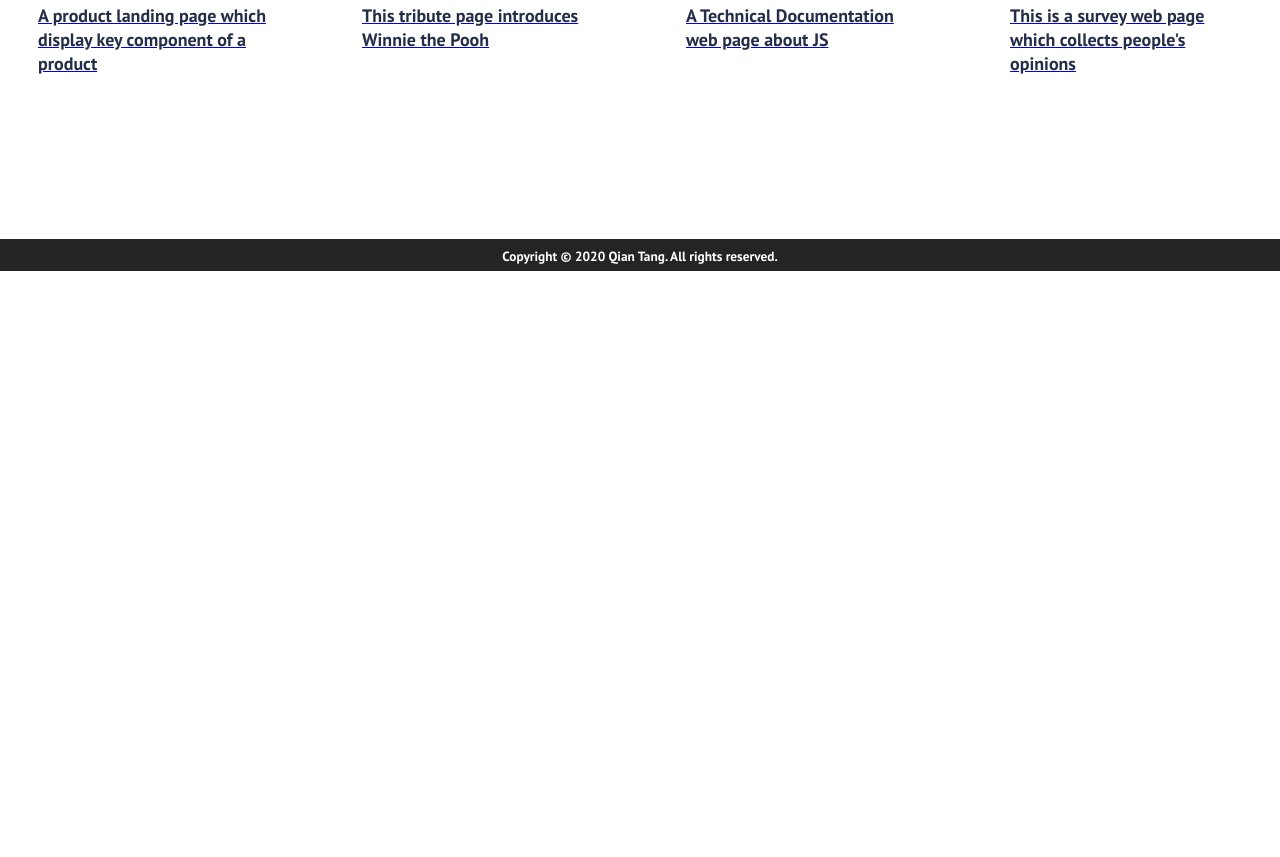
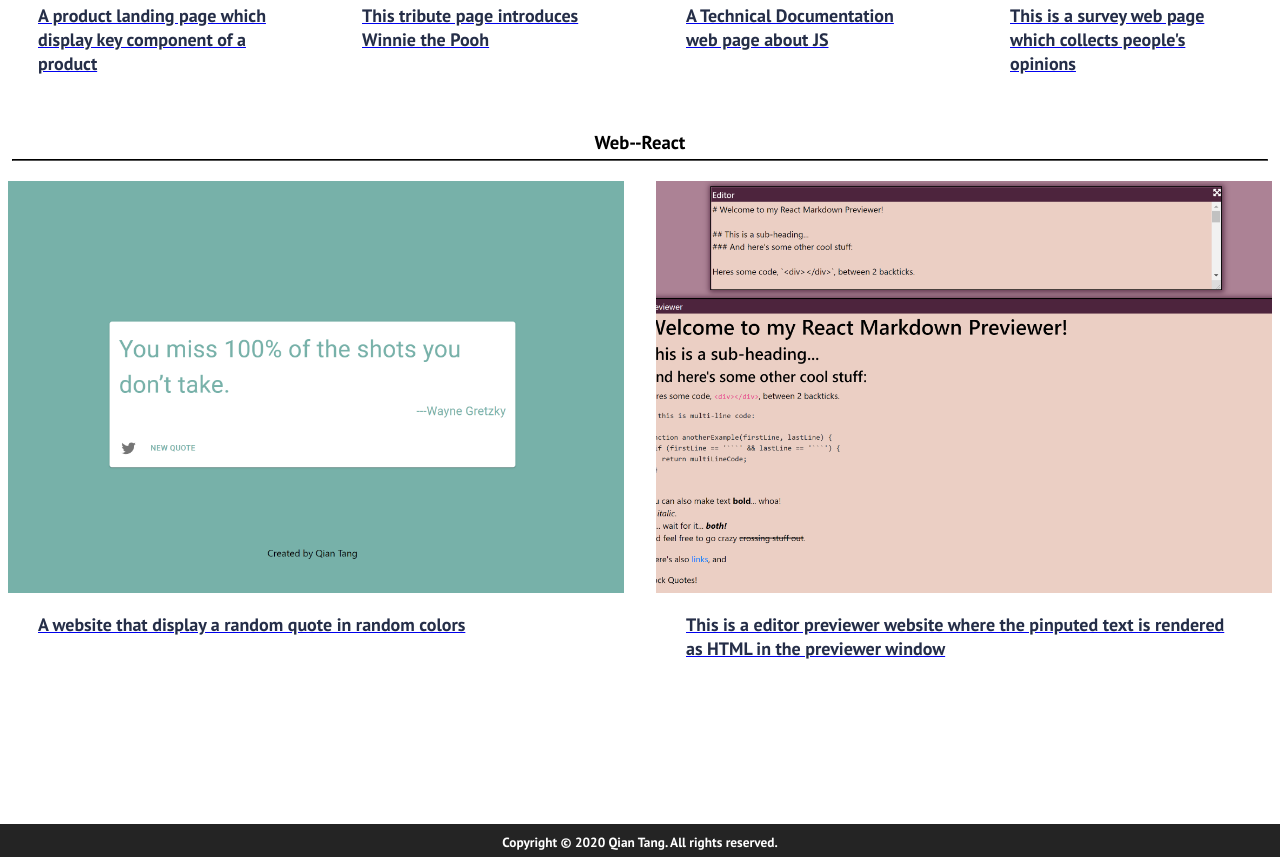
Before and after one commit to qtang2/myportfolioweb, a React (Create React App) app: page /portfolio in a window 1280 px wide. Shown: the part 1760-2617 px from the top of the page. Before the commit the page ends 2031 px from the top, so only its background shows below. Built offline with nearby package versions, Linux system fonts and the light colour scheme.

Commit message:
Add two react projects in portfolio page

```diff
--- a/src/components/Cards.js
+++ b/src/components/Cards.js
@@ -78,6 +78,43 @@ function Cards() {
               path="https://codepen.io/qtang2/full/JjXwPwd"
             />
           </ul>
+          <div>
+            <h3 style={{ textAlign: "center" }}>Web--React</h3>
+            <hr
+              style={{
+                color: "#000000",
+                backgroundColor: "#000000",
+                height: 0.5,
+                borderColor: "#000000",
+                margin: 20,
+                marginTop: 5,
+              }}
+            />
+            <ul className="cards__items">
+            <CardItem
+              src="images/random-quote-machine.png"
+              text="A website that display a random quote in random colors "
+              path="https://qiantangreactrandomquotemachine.netlify.app/"
+            />
+
+            <CardItem
+              src="images/markdown-previewer.png"
+              text="This is a editor previewer website where the pinputed text is rendered as HTML in the previewer window"
+              path="https://qiantangreactmarkdownpreviewer.netlify.app/"
+            />
+            {/*
+            <CardItem
+              src="images/technical-documentation.png"
+              text="A Technical Documentation web page about JS"
+              path="https://codepen.io/qtang2/full/zYqyLVo"
+            />
+            <CardItem
+              src="images/survey-form.png"
+              text="This is a survey web page which collects people's opinions"
+              path="https://codepen.io/qtang2/full/JjXwPwd"
+            /> */}
+          </ul>
+          </div>
         </div>
       </div>
     </div>
--- a/src/components/SkillCard.js
+++ b/src/components/SkillCard.js
@@ -8,9 +8,11 @@ function SkillCard() {
         <div className="r-title">
           <label>SKILLS</label>
         </div>
+        <SkillItem skillName="JavaScript" dataDone="80" width="80%" />
         <SkillItem skillName="React" dataDone="70" width="70%" />
         <SkillItem skillName="HTML" dataDone="75" width="75%" />
         <SkillItem skillName="CSS" dataDone="60" width="60%" />
+        <SkillItem skillName="Redux" dataDone="50" width="50%" />
         <SkillItem skillName="Java" dataDone="80" width="80%" />
         <SkillItem skillName="Python" dataDone="70" width="70%" />
         <SkillItem skillName="MySQL" dataDone="60" width="60%" />
```
Also changed, not shown: public/images/markdown-previewer.png (added), public/images/random-quote-machine.png (added).
